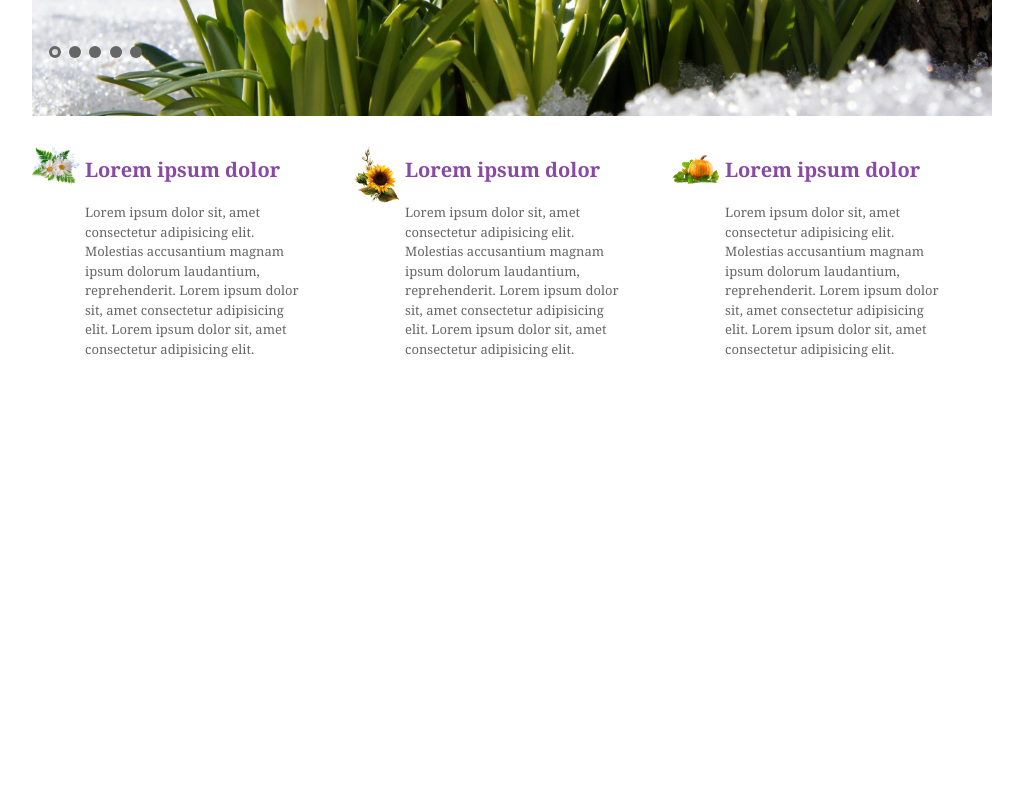
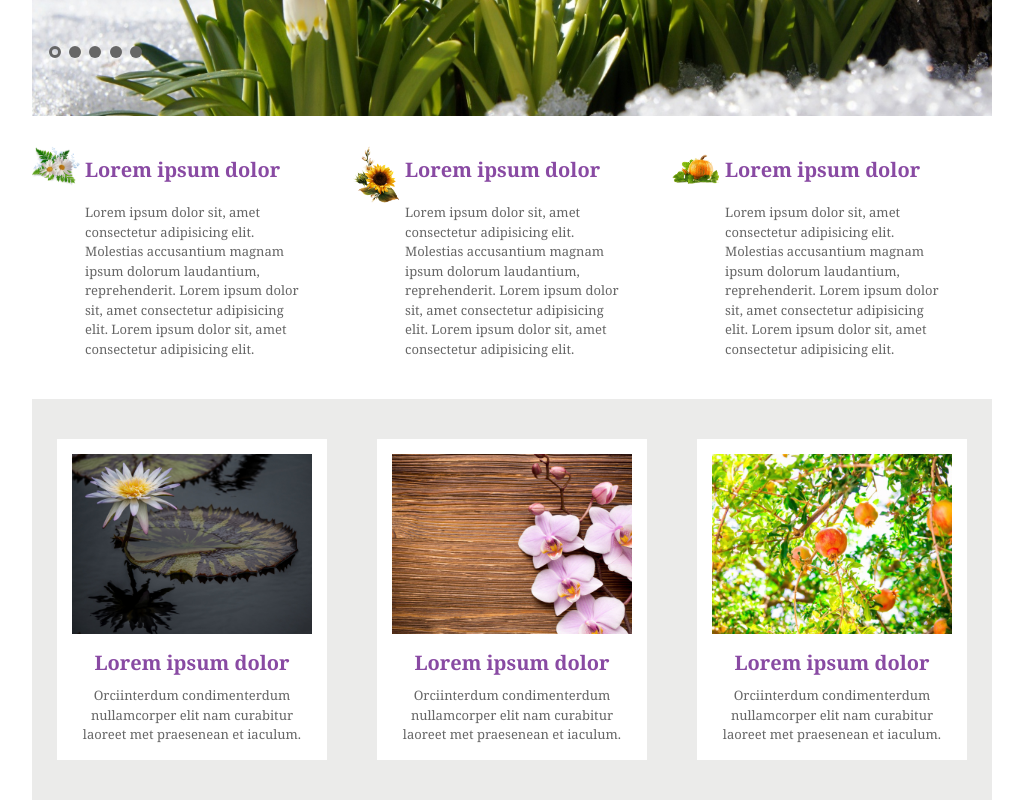
Before and after one commit to MRyzhylo/UtopicFlower_Template, a plain HTML site: page index.html in a window 1280 px wide. Shown: the part 539-1339 px from the top of the page, without its empty margins (128-1151 px from the left). Before the commit the page ends 938 px from the top, so only its background shows below. Drawn offline with Linux system fonts and the light colour scheme.

Commit message:
create charters with styles

```diff
--- a/index.html
+++ b/index.html
@@ -114,7 +114,29 @@
             </div>
         </div>
     </div>
-
+    <div id="charters" class="container">
+        <div class="charter-block">
+            <img src="images/ch1.jpg" alt="charter-1" />
+            <h2>Lorem ipsum dolor</h2>
+            <p>
+                Orciinterdum condimenterdum nullamcorper elit nam curabitur laoreet met praesenean et iaculum.
+            </p>
+        </div>
+        <div class="charter-block">
+            <img src="images/ch2.jpg" alt="charter-1" />
+            <h2>Lorem ipsum dolor</h2>
+            <p>
+                Orciinterdum condimenterdum nullamcorper elit nam curabitur laoreet met praesenean et iaculum.
+            </p>
+        </div>
+        <div class="charter-block">
+            <img src="images/ch3.jpg" alt="charter-1" />
+            <h2>Lorem ipsum dolor</h2>
+            <p>
+                Orciinterdum condimenterdum nullamcorper elit nam curabitur laoreet met praesenean et iaculum.
+            </p>
+        </div>
+    </div>
 </body>
 
 </html>
--- a/style.css
+++ b/style.css
@@ -240,3 +240,36 @@ header {
     padding: 10px 5px;
     line-height: 1.5;
 }
+
+#charters {
+    display: flex;
+    justify-content: space-around;
+    flex-direction: row;
+    background: #ebebea;
+    padding: 40px 0;
+}
+
+.charter-block {
+    width: 25%;
+    text-align: center;
+    padding: 15px;
+    background: white;
+}
+
+.charter-block img {
+    max-width: 260px;
+    max-height: 180px;
+
+}
+
+.charter-block h2 {
+    color: rgba(137,74,163,255);
+    font-size: 20px;
+    padding: 10px 0;
+}
+
+.charter-block p {
+    color: rgba(102,102,102,255);
+    font-size: 13px;
+    line-height: 1.5;
+}
```
Also changed, not shown: images/ch1.jpg (added), images/ch2.jpg (added), images/ch3.jpg (added).
